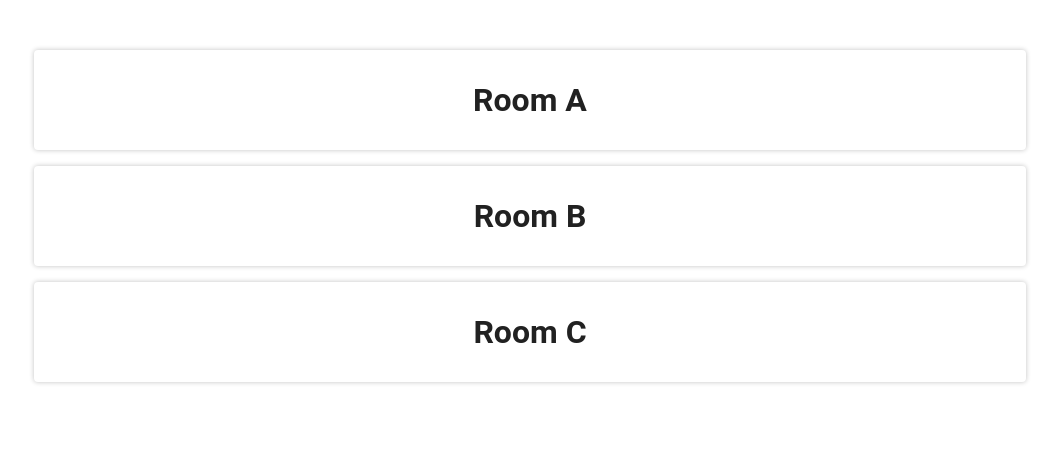
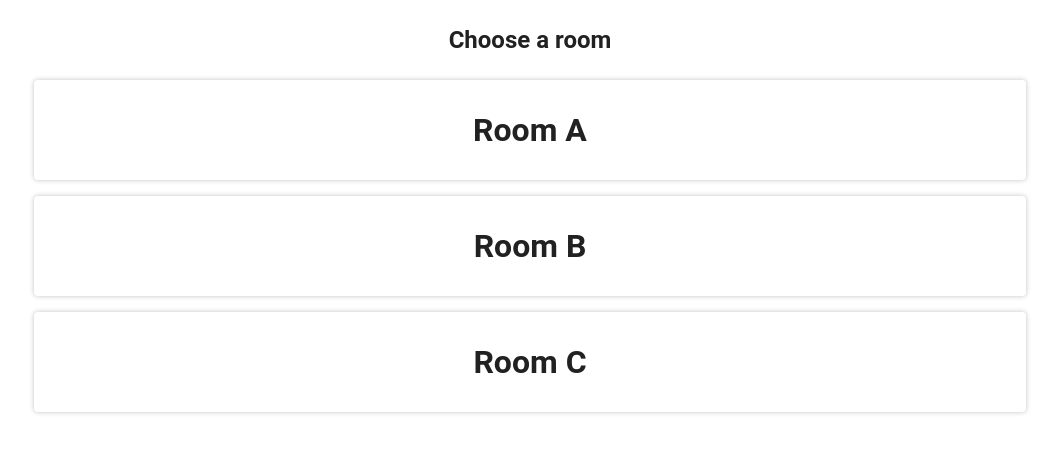
Before and after one commit to mohsenireza/cinema-app, a React (Vite) app: page / in a window 1280 px wide. Shown: the top 452 px of the page, without its empty margins (110-1169 px from the left). Built offline with nearby package versions, Linux system fonts and the light colour scheme.

Commit message:
Implement Header component

```diff
--- /dev/null
+++ b/src/components/Header/Header.css
@@ -0,0 +1,33 @@
+.header {
+  display: flex;
+  justify-content: space-between;
+  align-items: center;
+  height: 80px;
+}
+
+.header__title {
+  font-weight: bold;
+  font-size: 24px;
+  color: var(--text-color-primary);
+}
+
+.header__back-button {
+  display: flex;
+  justify-content: center;
+  align-items: center;
+  height: 50px;
+  width: 50px;
+  cursor: pointer;
+  background: transparent;
+  border: none;
+  transition: 0.3s;
+}
+
+.header__back-button:hover {
+  transform: translateX(-10px);
+}
+
+.header__back-icon {
+  height: 24px;
+  width: 24px;
+}
--- /dev/null
+++ b/src/components/Header/Header.jsx
@@ -0,0 +1,28 @@
+import { useNavigate } from 'react-router-dom';
+import PropTypes from 'prop-types';
+
+import backIcon from '../../assets/icons/back.svg';
+import './Header.css';
+
+function Header({ title }) {
+  const navigate = useNavigate();
+
+  const handleGoBack = () => {
+    navigate(-1);
+  };
+
+  return (
+    <div className="header">
+      <button onClick={handleGoBack} className="header__back-button">
+        <img className="header__back-icon" src={backIcon} />
+      </button>
+      <span className="header__title">{title}</span>
+    </div>
+  )
+}
+
+Header.propTypes = {
+  title: PropTypes.string.isRequired
+};
+
+export default Header;
--- a/src/components/Layout/Layout.css
+++ b/src/components/Layout/Layout.css
@@ -2,5 +2,4 @@
   max-width: 1024px;
   padding-inline: 16px;
   margin-inline: auto;
-  margin-top: 50px;
 }
--- a/src/components/MovieItem/MovieItem.jsx
+++ b/src/components/MovieItem/MovieItem.jsx
@@ -3,7 +3,7 @@ import PropTypes from "prop-types";
 
 import "./MovieItem.css";
 
-function MovieItem({ movie, roomId, isClickable, isListItem }) {
+function MovieItem({ movie, roomId, isClickable = true, isListItem = true }) {
 
   const ContainerTag = isListItem ? 'li' : 'div';
 
@@ -32,9 +32,4 @@ MovieItem.propTypes = {
   isListItem: PropTypes.bool,
 };
 
-MovieItem.defaultProps = {
-  isClickable: true,
-  isListItem: true,
-};
-
 export default MovieItem;
--- /dev/null
+++ b/src/pages/Home/Home.css
@@ -0,0 +1,9 @@
+.home-page__title {
+  display: flex;
+  justify-content: center;
+  align-items: center;
+  font-weight: bold;
+  font-size: 24px;
+  color: var(--text-color-primary);
+  height: 80px;
+}
--- a/src/pages/Home/Home.jsx
+++ b/src/pages/Home/Home.jsx
@@ -1,9 +1,11 @@
 import { db } from '../../data/db';
 import RoomItem from '../../components/RoomItem/RoomItem';
+import './Home.css';
 
 function Home() {
   return (
-    <div>
+    <div className="home-page">
+      <h1 className="home-page__title">Choose a room</h1>
       <ul>
         {db.rooms.map((room) => (
           <RoomItem
--- a/src/pages/Movie/Movie.jsx
+++ b/src/pages/Movie/Movie.jsx
@@ -3,6 +3,7 @@ import { useParams } from 'react-router-dom';
 import { db } from '../../data/db';
 import SeatBooker from "../../components/SeatBooker/SeatBooker";
 import MovieItem from "../../components/MovieItem/MovieItem";
+import Header from '../../components/Header/Header';
 
 function Movie() {
   const { roomId, movieId } = useParams();
@@ -21,6 +22,7 @@ function Movie() {
 
   return (
     <div>
+      <Header title="Book a seat" />
       <MovieItem
         roomId={roomId}
         movie={movie}
--- a/src/pages/Room/Room.jsx
+++ b/src/pages/Room/Room.jsx
@@ -2,6 +2,7 @@ import { useParams } from 'react-router-dom';
 
 import { db } from '../../data/db';
 import MovieItem from '../../components/MovieItem/MovieItem';
+import Header from '../../components/Header/Header';
 
 function Room() {
   const { roomId } = useParams();
@@ -14,6 +15,7 @@ function Room() {
 
   return (
     <div>
+      <Header title={room.title} />
       <ul>
         {room.movies.map((movie) => (
           <MovieItem
```
Also changed, not shown: src/assets/icons/back.svg (added).
